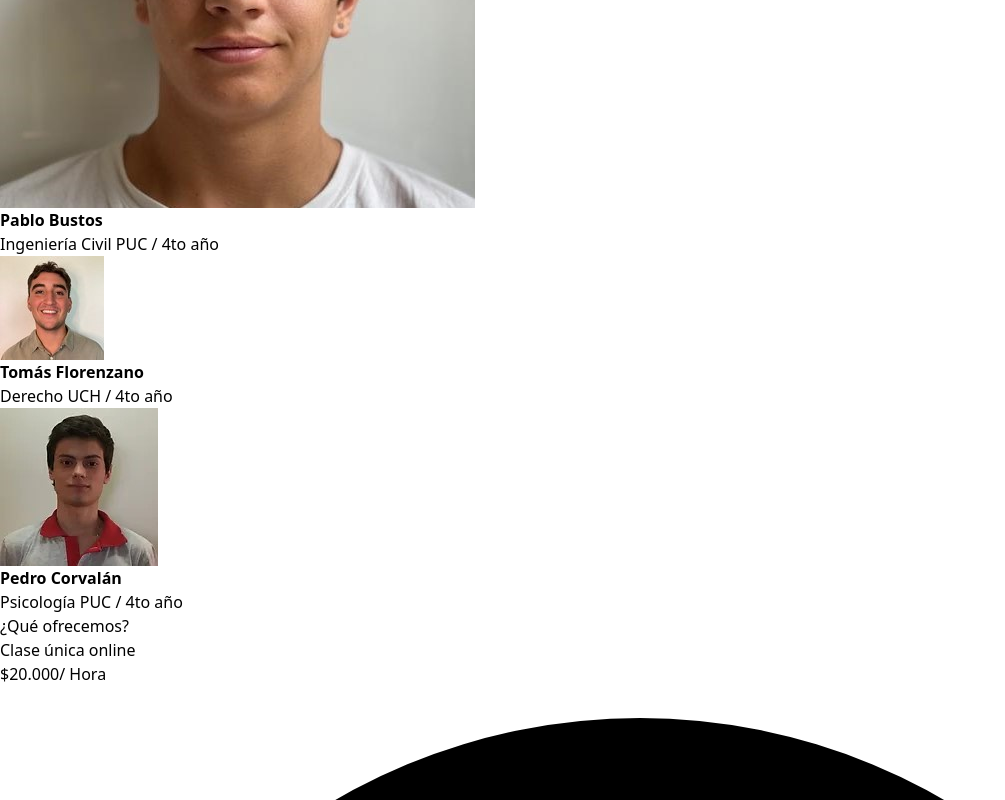
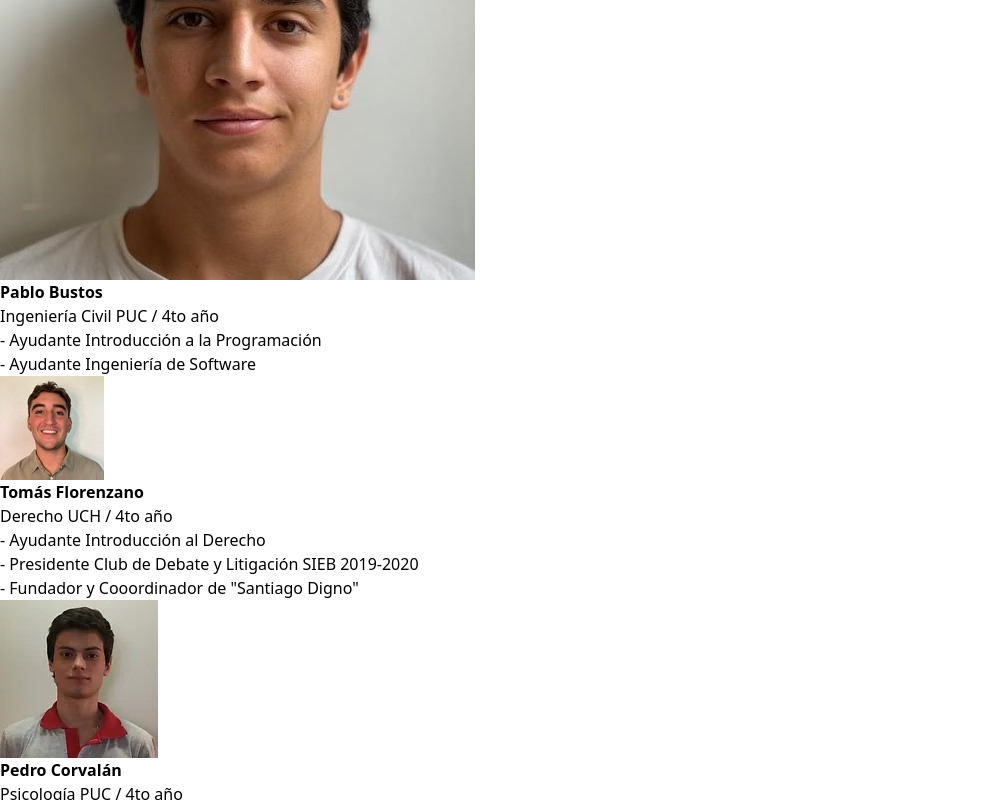
Before and after one commit to tom4stapia/TuClase, a React (Vite) app: page / in a window 1280 px wide. Shown: the part 826-1626 px from the top of the page, without its empty margins (0-1005 px from the left). Built offline with nearby package versions, Linux system fonts and the light colour scheme.

Commit message:
add info team

```diff
--- a/src/components/Equipo.jsx
+++ b/src/components/Equipo.jsx
@@ -5,25 +5,37 @@ import { faWhatsapp  } from "@fortawesome/free-brands-svg-icons";
 const people = [
     {
       name: 'Tomás Tapia',
-      role: 'Ingeniería Civil PUC / 4to año',
+      career: 'Ingeniería Civil PUC / 4to año',
+      item1: '- Ayudante Introducción a la Programación',
+      item2: '- Ayudante Programación Avanzada',
+      item3: '- Ayudante Tecnologías y Aplicaciones Web',
       imageUrl:
         'tomas.jpg',
     },
     {
       name: 'Pablo Bustos',
-      role: 'Ingeniería Civil PUC / 4to año',
+      career: 'Ingeniería Civil PUC / 4to año',
+      item1: '- Ayudante Introducción a la Programación',
+      item2: '- Ayudante Ingeniería de Software',
+      item3: '',
       imageUrl:
         'pablo.jpg',
     },
     {
       name: 'Tomás Florenzano',
-      role: 'Derecho UCH / 4to año',
+      career: 'Derecho UCH / 4to año',
+      item1: '- Ayudante Introducción al Derecho',
+      item2: '- Presidente Club de Debate y Litigación SIEB 2019-2020 ',
+      item3: '- Fundador y Cooordinador de "Santiago Digno"',
       imageUrl:
         'tomas2.jpg',
     },
     {
       name: 'Pedro Corvalán',
-      role: 'Psicología PUC / 4to año',
+      career: 'Psicología PUC / 4to año',
+      item1: '',
+      item2: '',
+      item3: '',
       imageUrl:
         'pedro.jpg',
     },
@@ -53,7 +65,10 @@ const people = [
                   <img className="h-32 w-32 rounded-full" src={person.imageUrl} alt="" />
                   <div>
                     <h3 className="text-lg leading-8 tracking-tight text-gray-600"><b>{person.name}</b></h3>
-                    <p className="text-sm font-semibold leading-6 text-indigo-600">{person.role}</p>
+                    <p className="text-sm font-semibold leading-6 text-indigo-600">{person.career}</p>
+                    <p className="text-xs leading-5 text-indigo-600">{person.item1}</p>
+                    <p className="text-xs leading-5 text-indigo-600">{person.item2}</p>
+                    <p className="text-xs leading-5 text-indigo-600">{person.item3}</p>
                   </div>
                 </div>
               </li>
```
